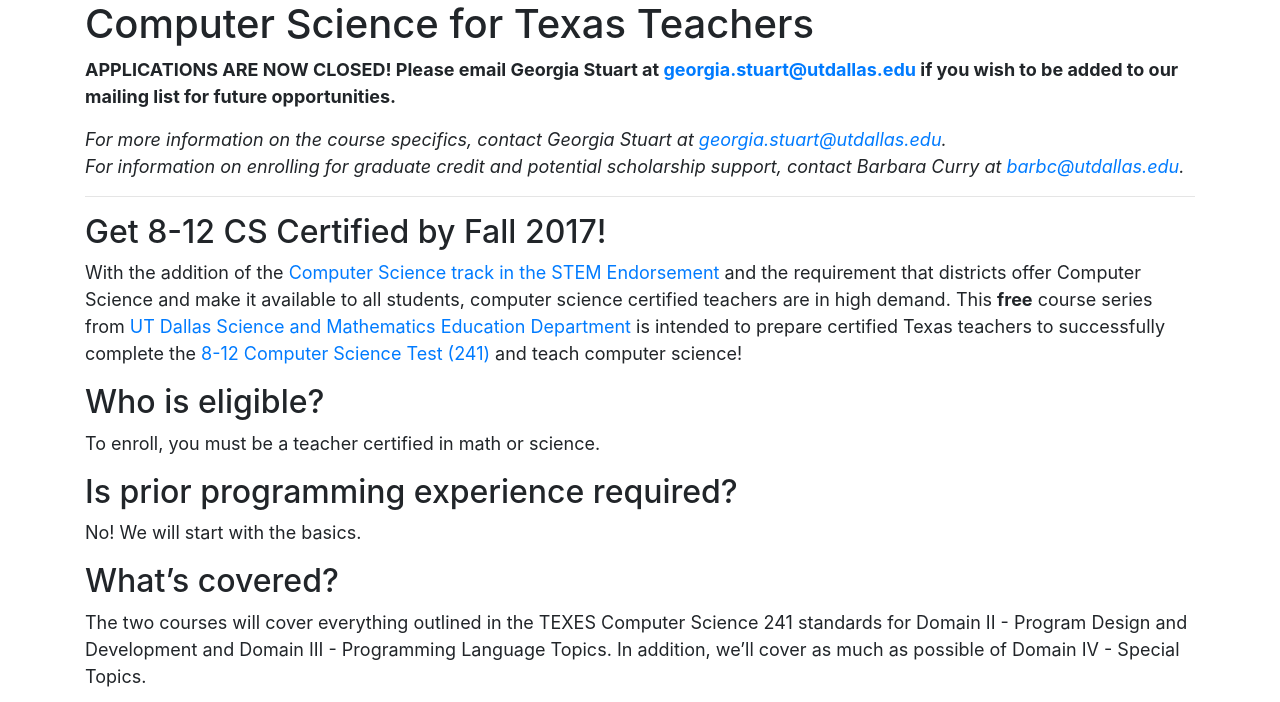
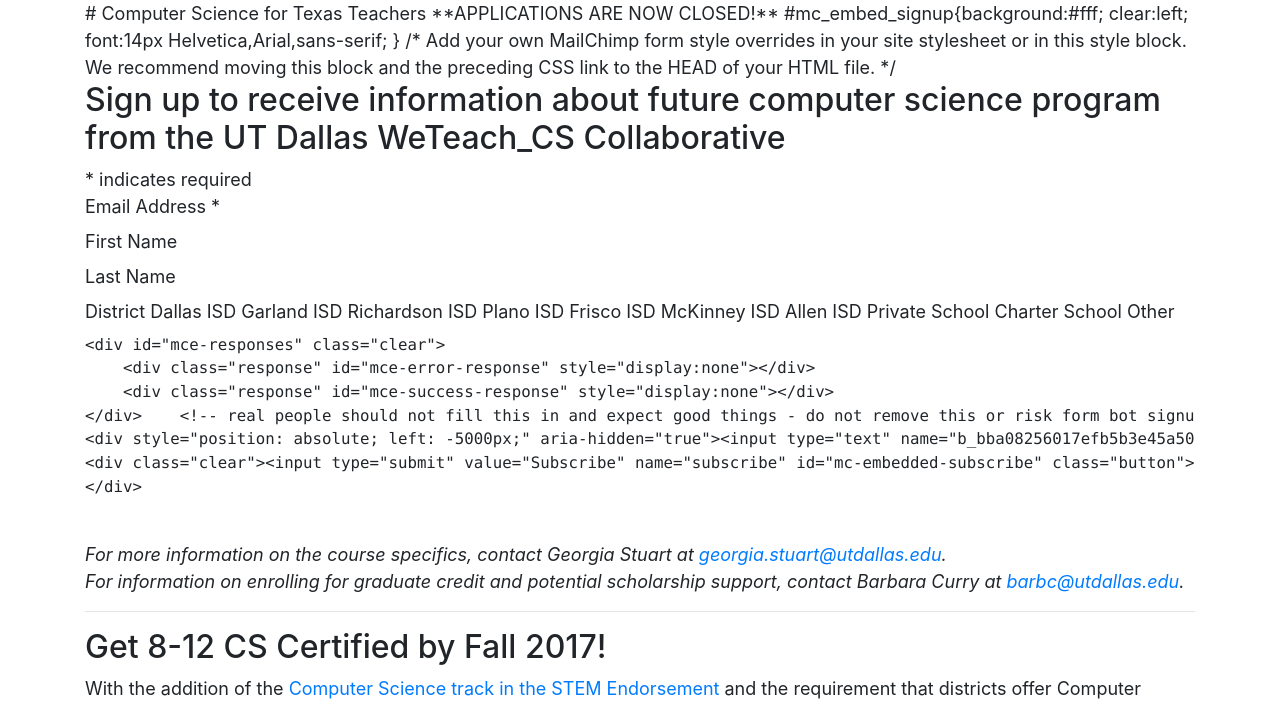
Before and after one commit to georgiastuart/blockly_testing, a plain HTML site: page index.html in a window 1280 px wide. Shown: the top 702 px of the page. Drawn offline with nearby package versions, Linux system fonts and the light colour scheme; some packages are replaced by stand-ins of ours.

Commit message:
Published with https://stackedit.io/

```diff
--- a/index.html
+++ b/index.html
@@ -12,16 +12,76 @@
   }
   </style>
 </head>
-<body><div class="container"><h1 id="computer-science-for-texas-teachers">Computer Science for Texas Teachers</h1>
+<body><div class="container"># Computer Science for Texas Teachers
 
-<p><strong>APPLICATIONS ARE NOW CLOSED! Please email Georgia Stuart at <a href="mailto:georgia.stuart@utdallas.edu">georgia.stuart@utdallas.edu</a> if you wish to be added to our mailing list for future opportunities.</strong></p>
+**APPLICATIONS ARE NOW CLOSED!**
+
+
+
+
+    #mc_embed_signup{background:#fff; clear:left; font:14px Helvetica,Arial,sans-serif; }
+    /* Add your own MailChimp form style overrides in your site stylesheet or in this style block.
+       We recommend moving this block and the preceding CSS link to the HEAD of your HTML file. */
+
+<div id="mc_embed_signup">
+
+    <div id="mc_embed_signup_scroll">
+    <h2 id="sign-up-to-receive-information-about-future-computer-science-program-from-the-ut-dallas-weteachcs-collaborative">Sign up to receive information about future computer science program from the UT Dallas WeTeach_CS Collaborative</h2>
+<div class="indicates-required"><span class="asterisk">*</span> indicates required</div>
+<div class="mc-field-group">
+    <label>Email Address  <span class="asterisk">*</span>
+</label>
+
+</div>
+
+<div class="mc-field-group">
+    <label>First Name </label>
+
+</div>
+
+<div class="mc-field-group">
+    <label>Last Name </label>
+
+</div>
+
+<div class="mc-field-group">
+    <label>District </label>
+
+
+    Dallas ISD
+Garland ISD
+Richardson ISD
+Plano ISD
+Frisco ISD
+McKinney ISD
+Allen ISD
+Private School
+Charter School
+Other
+
+
+</div>
+
+<pre><code>&lt;div id="mce-responses" class="clear"&gt;
+    &lt;div class="response" id="mce-error-response" style="display:none"&gt;&lt;/div&gt;
+    &lt;div class="response" id="mce-success-response" style="display:none"&gt;&lt;/div&gt;
+&lt;/div&gt;    &lt;!-- real people should not fill this in and expect good things - do not remove this or risk form bot signups--&gt;
+&lt;div style="position: absolute; left: -5000px;" aria-hidden="true"&gt;&lt;input type="text" name="b_bba08256017efb5b3e45a50fd_da0261bebf" tabindex="-1" value=""&gt;&lt;/div&gt;
+&lt;div class="clear"&gt;&lt;input type="submit" value="Subscribe" name="subscribe" id="mc-embedded-subscribe" class="button"&gt;&lt;/div&gt;
+&lt;/div&gt;
+</code></pre>
+
+<p></p></div> <br>
+</div>
+
+
+
+<!--End mc_embed_signup-->
 
 <p><em>For more information on the course specifics, contact Georgia Stuart at <a href="mailto:georgia.stuart@utdallas.edu">georgia.stuart@utdallas.edu</a>.</em> <br>
 <em>For information on enrolling for graduate credit and potential scholarship support, contact Barbara Curry at <a href="mailto:barbc@utdallas.edu">barbc@utdallas.edu</a>.</em></p>
 
 <hr>
-
-
 
 <h2 id="get-8-12-cs-certified-by-fall-2017">Get 8-12 CS Certified by Fall 2017!</h2>
 
```
